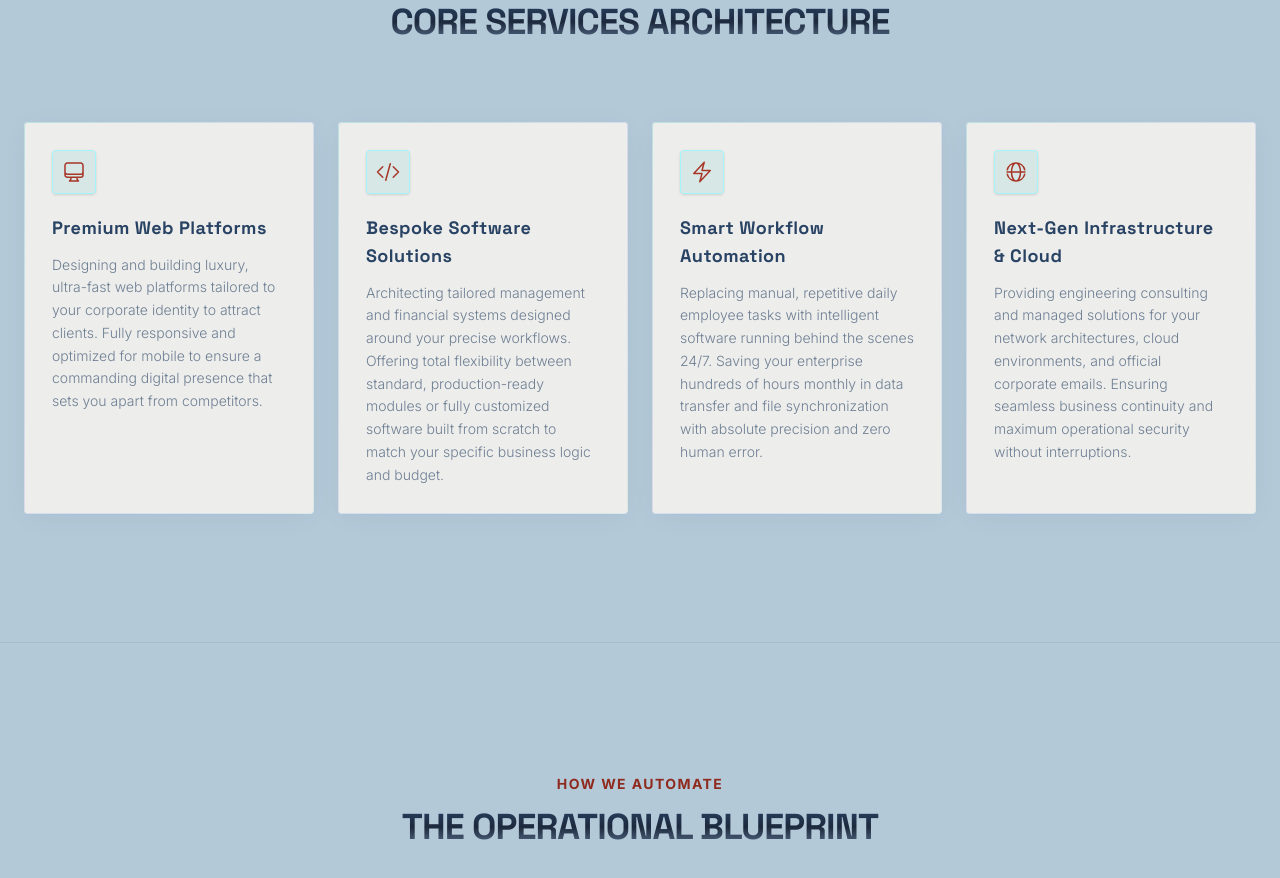
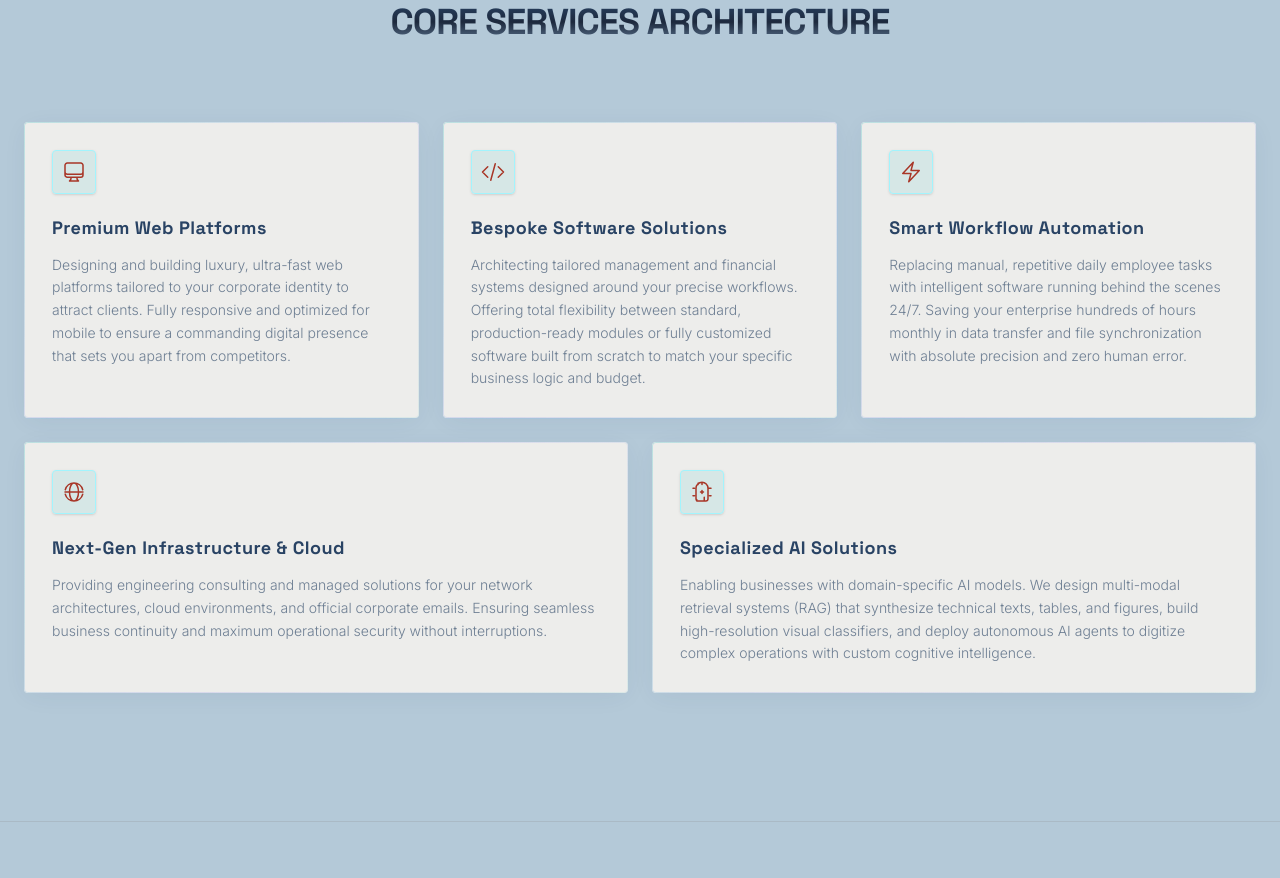
Before and after one commit to alsanimohd-ui/maker-ai, a Next.js app: page / in a window 1280 px wide. Shown: the part 960-1838 px from the top of the page. Built offline with nearby package versions, Linux system fonts and the light colour scheme.

Commit message:
feat: add Specialized AI Solutions 5th pillar to homepage Core Services grid

```diff
--- a/app/page.tsx
+++ b/app/page.tsx
@@ -105,6 +105,16 @@ export default function Home() {
       icon: (
         <svg className="w-6 h-6" fill="none" viewBox="0 0 24 24" stroke="currentColor" strokeWidth={1.5}>
           <path strokeLinecap="round" strokeLinejoin="round" d="M12 21a9.004 9.004 0 008.716-6.747M12 21a9.004 9.004 0 01-8.716-6.747M12 21c2.485 0 4.5-4.03 4.5-9S14.485 3 12 3m0 18c-2.485 0-4.5-4.03-4.5-9s2.015-9 4.5-9m0 0a9.003 9.003 0 018.716 6.747M12 3a9.003 9.003 0 00-8.716 6.747M3 12h18" />
+        </svg>
+      ),
+    },
+    {
+      key: "pillar5",
+      title: t.pillar5_title,
+      desc: t.pillar5_desc,
+      icon: (
+        <svg className="w-6 h-6" fill="none" viewBox="0 0 24 24" stroke="currentColor" strokeWidth={1.5}>
+          <path strokeLinecap="round" strokeLinejoin="round" d="M8.25 3v1.5M4.5 8.25H3m1.5 7.5H3m3.75 3.75V21m7.5-3.75V21m3.75-12.75H21m-1.5 7.5H21M12 3v1.5m6 3.75v10.5A2.25 2.25 0 0115.75 21H8.25A2.25 2.25 0 016 18.75V8.25A2.25 2.25 0 0118 8.25zM10.5 12h3M12 10.5v3" />
         </svg>
       ),
     },
@@ -311,9 +321,19 @@ export default function Home() {
             </h2>
           </Reveal>
 
-          <div className="grid grid-cols-1 md:grid-cols-2 lg:grid-cols-4 gap-6">
-            {pillars.map((p, i) => (
-              <Reveal key={p.key} delay={150 + i * 100} className="h-full">
+          <div className="grid grid-cols-1 md:grid-cols-6 gap-6">
+            {pillars.map((p, i) => {
+              const getColSpan = (idx: number) => {
+                if (idx < 3) {
+                  return "md:col-span-3 lg:col-span-2";
+                } else if (idx === 3) {
+                  return "md:col-span-3 lg:col-span-3";
+                } else {
+                  return "md:col-span-6 lg:col-span-3";
+                }
+              };
+              return (
+                <Reveal key={p.key} delay={150 + i * 100} className={`h-full ${getColSpan(i)}`}>
                   <div className="card-neon-border rounded-2xl p-7 flex flex-col h-full overflow-hidden">
 
                     {/* Icon badge */}
@@ -340,7 +360,8 @@ export default function Home() {
                     </p>
                   </div>
                 </Reveal>
-            ))}
+              );
+            })}
           </div>
 
         </div>
```
Lines whose indentation alone changed are shown as unchanged.
